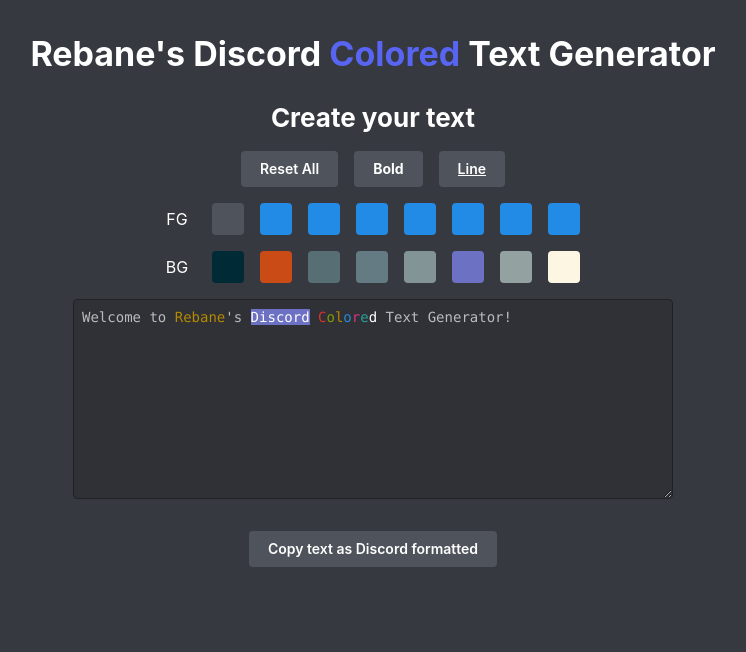
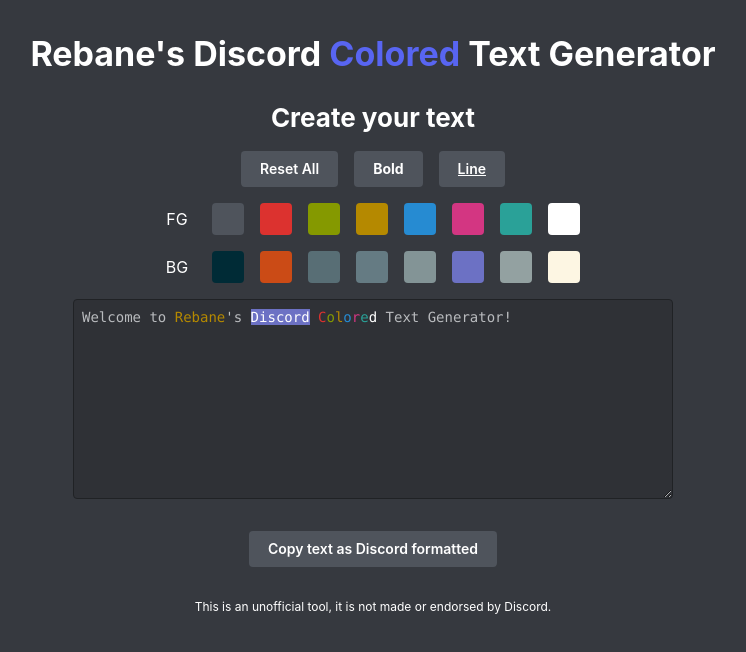
Before and after one commit to Balakalki/Colored-Text-Generator, a Next.js app: page / in a window 1280 px wide. Shown: the top 652 px of the page, without its empty margins (267-1013 px from the left). Built offline with nearby package versions, Linux system fonts and the light colour scheme.

Commit message:
modification for fg buttons

```diff
--- a/app/page.tsx
+++ b/app/page.tsx
@@ -30,7 +30,16 @@ const ansiClasses: Record<string, string> = {
   "47": "bg-[#fdf6e3]",
 
 }
-
+const bgForFG: Record<string, string> = {
+  "30": "bg-[#4f545c]",
+  "31": "bg-[#dc322f]",
+  "32": "bg-[#859900]",
+  "33": "bg-[#b58900]",
+  "34": "bg-[#268bd2]",
+  "35": "bg-[#d33682]",
+  "36": "bg-[#2aa198]",
+  "37": "bg-[#ffffff]",
+}
 // Color tooltips
 const tooltipTexts: Record<string, string> = {
   // FG
@@ -295,7 +304,7 @@ export default function DiscordTextGenerator() {
               <Tooltip key={code} label={tooltipTexts[code.toString()]} position="top">
                 <Button
                   variant="filled"
-                  className={`w-8 h-8 p-0 ${ansiClasses[code.toString()].replaceAll('text-', 'bg-')}`}
+                  className={`w-8 h-8 p-0 ${bgForFG[code.toString()].replace("text-", "bg-")}`}
                   onClick={() => applyStyle(code.toString())}
                 />
               </Tooltip>
@@ -345,6 +354,9 @@ export default function DiscordTextGenerator() {
           </Button>
         </Stack>
 
+        <Text size="xs" className="text-center mt-8">
+          This is an unofficial tool, it is not made or endorsed by Discord.
+        </Text>
       </Container>
     </Box>
   )
```
